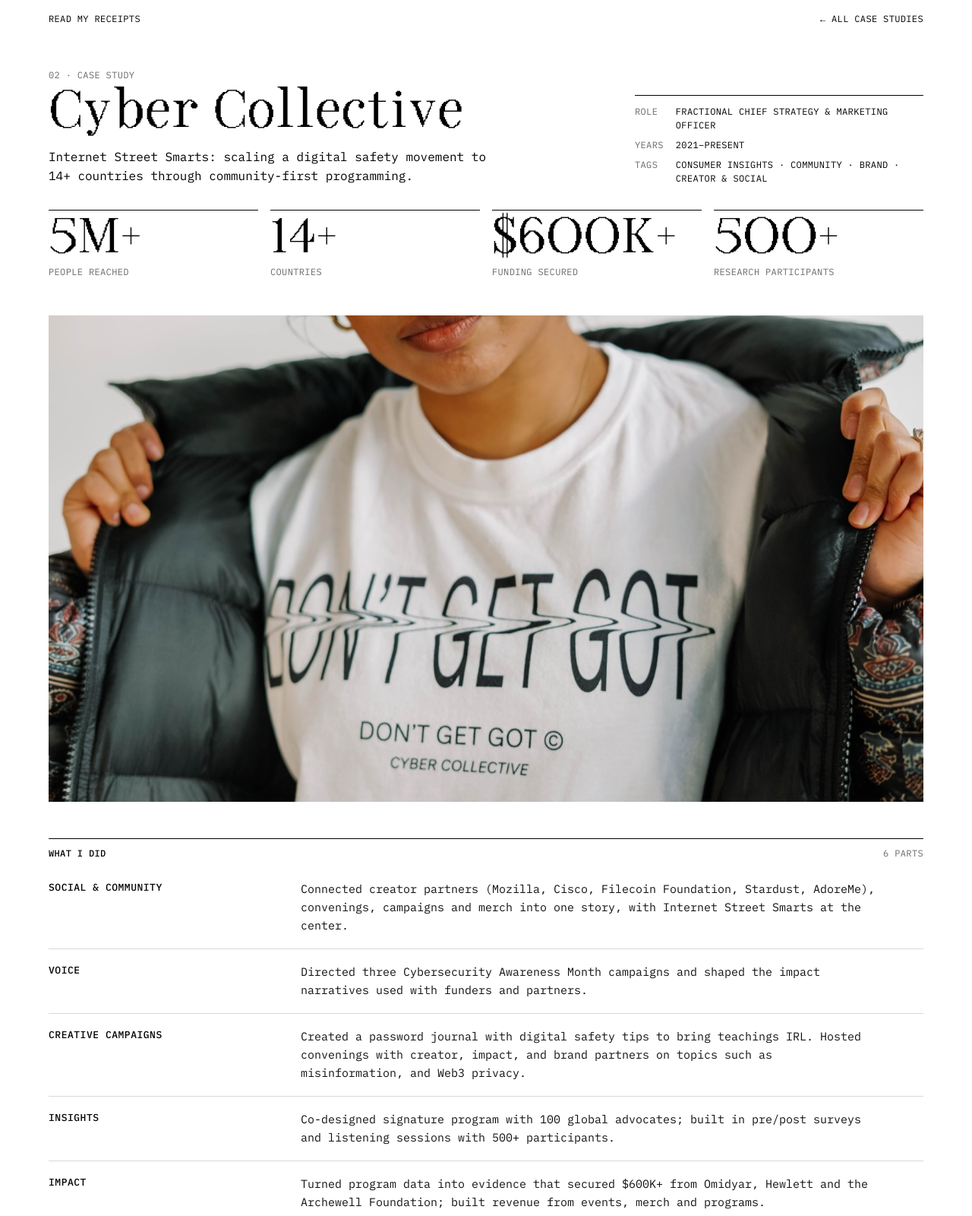
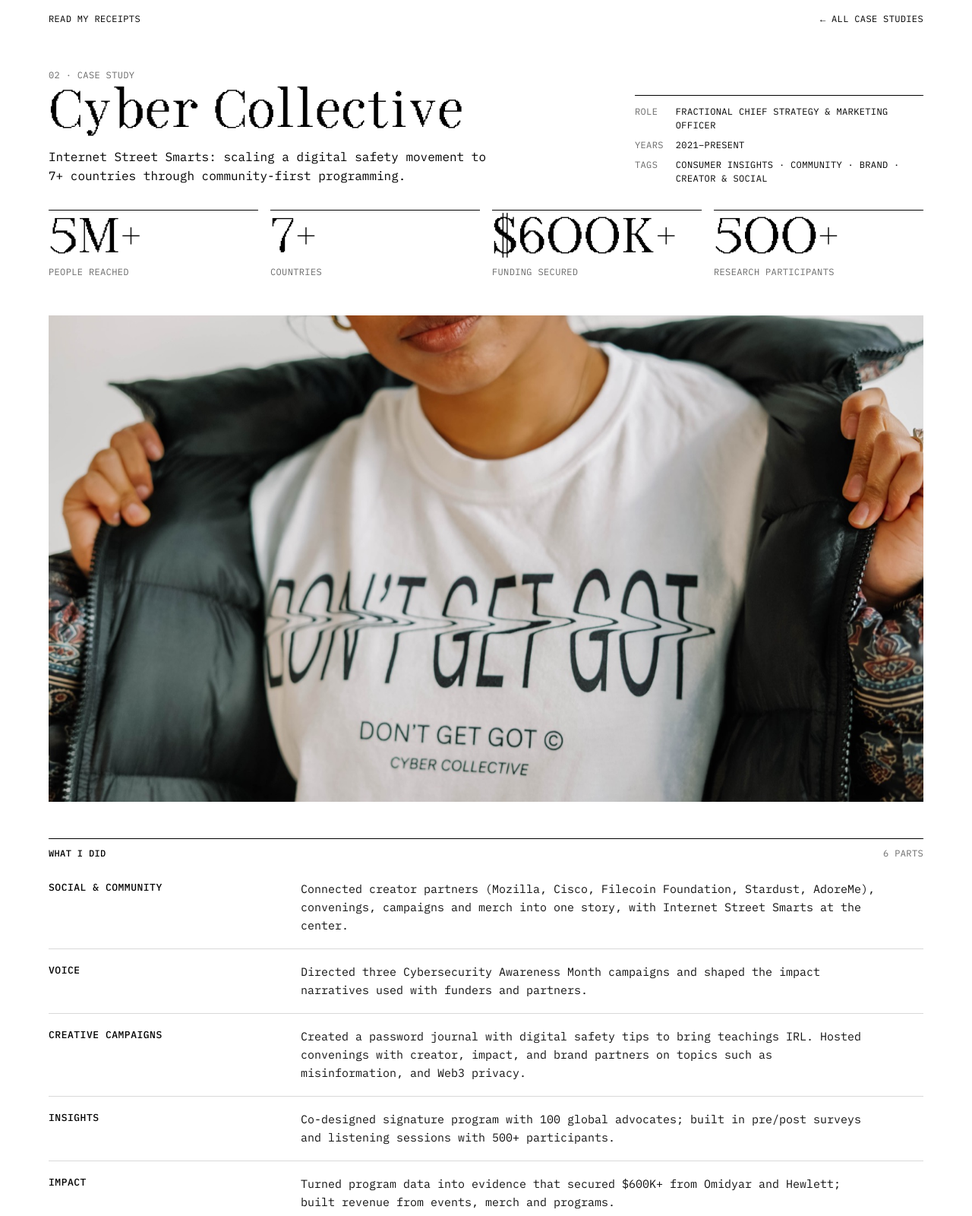
Before and after one commit to callieand-co/case-studies, a plain HTML site: page cyber-collective.html in a window 1280 px wide. Shown: the top 1600 px of the page at 76% size. Drawn offline with Linux system fonts and the light colour scheme.

Commit message:
Correct Cyber Collective footprint and funders
Updates Cyber Collective page from 14+ to 7+ countries (hero stats, pitch, meta description) and removes Archewell Foundation from the funders/backers list. Drops the matching Archewell logo from the home page "Worked with" wall.

Co-Authored-By: Claude Opus 4.7 <noreply@anthropic.com>

```diff
--- a/cyber-collective.html
+++ b/cyber-collective.html
@@ -4,7 +4,7 @@
   <meta charset="UTF-8">
   <meta name="viewport" content="width=device-width, initial-scale=1.0">
   <title>Cyber Collective — Callie Rojewski</title>
-  <meta name="description" content="Internet Street Smarts: scaling a digital safety movement to 14+ countries through community-first programming.">
+  <meta name="description" content="Internet Street Smarts: scaling a digital safety movement to 7+ countries through community-first programming.">
   <link rel="preconnect" href="https://fonts.googleapis.com">
   <link rel="preconnect" href="https://fonts.gstatic.com" crossorigin>
   <link href="https://fonts.googleapis.com/css2?family=IBM+Plex+Mono:wght@400;500&display=swap" rel="stylesheet">
@@ -21,13 +21,13 @@
     <div>
       <span class="cs-kicker">02 · Case study</span>
       <h1>Cyber Collective</h1>
-      <p class="cs-pitch">Internet Street Smarts: scaling a digital safety movement to 14+ countries through community-first programming.</p>
+      <p class="cs-pitch">Internet Street Smarts: scaling a digital safety movement to 7+ countries through community-first programming.</p>
     </div>
     <dl class="cs-meta"><dt>Role</dt><dd>Fractional Chief Strategy &amp; Marketing Officer</dd><dt>Years</dt><dd>2021–Present</dd><dt>Tags</dt><dd>Consumer Insights · Community · Brand · Creator &amp; Social</dd></dl>
   </header>
 
   <main>
-    <section class="cs-stats" aria-label="Results"><div class="cs-stat"><b>5M+</b><span>People reached</span></div><div class="cs-stat"><b>14+</b><span>Countries</span></div><div class="cs-stat"><b>$600K+</b><span>Funding secured</span></div><div class="cs-stat"><b>500+</b><span>Research participants</span></div></section>
+    <section class="cs-stats" aria-label="Results"><div class="cs-stat"><b>5M+</b><span>People reached</span></div><div class="cs-stat"><b>7+</b><span>Countries</span></div><div class="cs-stat"><b>$600K+</b><span>Funding secured</span></div><div class="cs-stat"><b>500+</b><span>Research participants</span></div></section>
     <figure class="cs-lead"><img src="images/cc/merch-dont-get-got.jpg" alt="Model wearing a “Don’t Get Got” Cyber Collective tee under a puffer jacket"></figure>
     <div class="section-label"><h2>What I did</h2><span>6 parts</span></div>
     <div class="cs-rows">
@@ -35,7 +35,7 @@
       <div class="cs-row"><h3>Voice</h3><p>Directed three Cybersecurity Awareness Month campaigns and shaped the impact narratives used with funders and partners.</p></div>
       <div class="cs-row"><h3>Creative Campaigns</h3><p>Created a password journal with digital safety tips to bring teachings IRL. Hosted convenings with creator, impact, and brand partners on topics such as misinformation, and Web3 privacy.</p></div>
       <div class="cs-row"><h3>Insights</h3><p>Co-designed signature program with 100 global advocates; built in pre/post surveys and listening sessions with 500+ participants.</p></div>
-      <div class="cs-row"><h3>Impact</h3><p>Turned program data into evidence that secured $600K+ from Omidyar, Hewlett and the Archewell Foundation; built revenue from events, merch and programs.</p></div>
+      <div class="cs-row"><h3>Impact</h3><p>Turned program data into evidence that secured $600K+ from Omidyar and Hewlett; built revenue from events, merch and programs.</p></div>
       <div class="cs-row"><h3>Team</h3><p>Led a team of three across comms, social, grants and community. Board member since 2022.</p></div>
     </div>
     <div class="section-label"><h2>The work</h2><span>14 images</span></div>
@@ -56,7 +56,7 @@
       <figure><img src="images/cc/merch-sweatshirts.jpg" alt="Folded sweatshirts reading “touch some grass” and “please don’t text me”" loading="lazy"><figcaption>Merch 005</figcaption></figure>
     </div>
     <div class="section-label"><h2>Partners + backers</h2></div>
-    <dl class="cs-partners"><dt>Partners</dt><dd>Mozilla · Cisco · Filecoin Foundation · Stardust · AdoreMe · Unfinished · NYC Open Data</dd><dt>Backed by</dt><dd>Omidyar Network · Hewlett Foundation · Archewell Foundation</dd></dl>
+    <dl class="cs-partners"><dt>Partners</dt><dd>Mozilla · Cisco · Filecoin Foundation · Stardust · AdoreMe · Unfinished · NYC Open Data</dd><dt>Backed by</dt><dd>Omidyar Network · Hewlett Foundation</dd></dl>
   </main>
 
   <footer class="cs-foot">
```
Also changed, not shown: index.html (+0 -1 lines).
